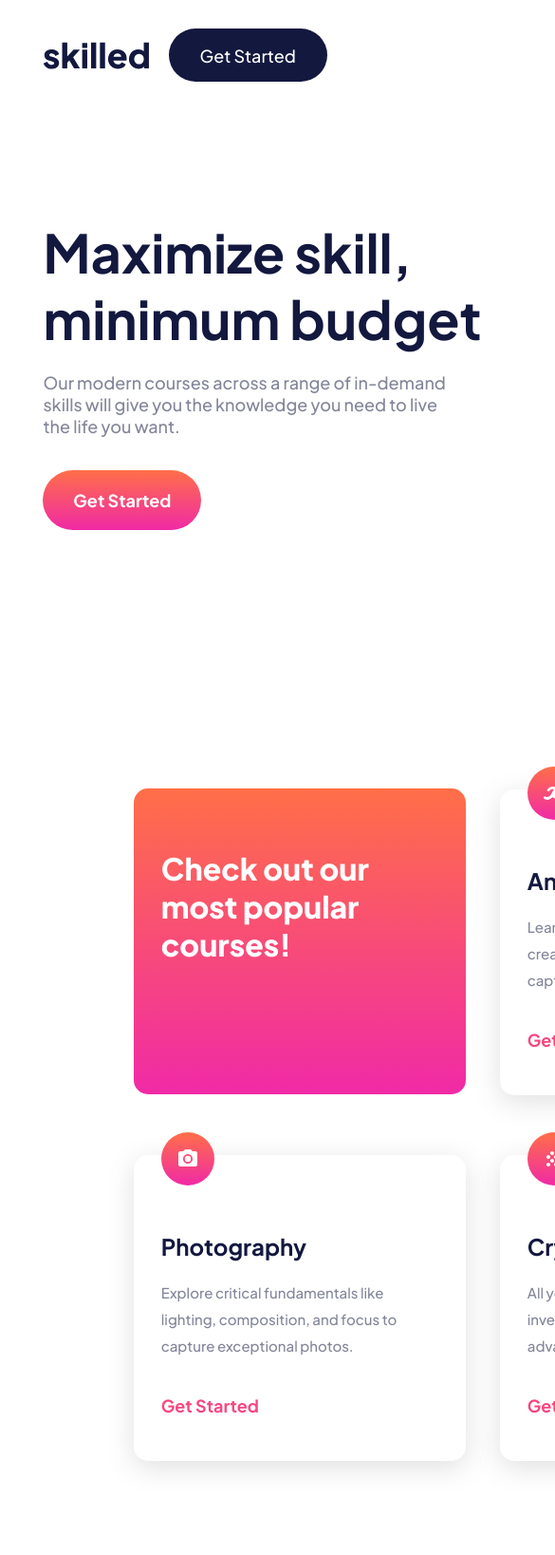
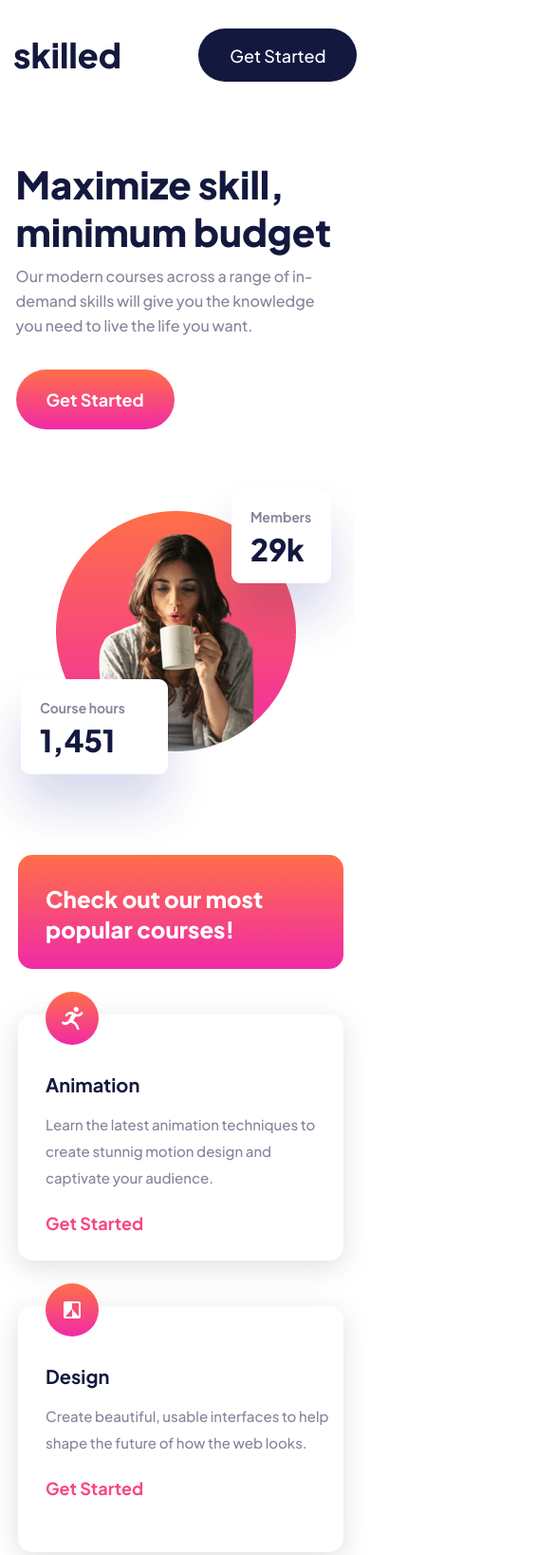
Before and after one commit to amt-francisca-amponsah/Amalitech-Phase-1-Project-1, a plain HTML site: page indexx.html in a window 390 px wide. Shown: the top 1637 px of the page at 95% size, 585 px wide, since content can reach past the window. Drawn offline with Linux system fonts and the light colour scheme.

Commit message:
Entire Project Completed

```diff
--- a/indexx.html
+++ b/indexx.html
@@ -29,8 +29,8 @@
             <div class="sec_con">
                 <div class="sec_content">
                         <h1>Maximize skill, minimum budget</h1>
-                        <p> Our modern courses across a range of in-demand <br> skills will give you the
-                            knowledge you need to live <br> the life you want.
+                        <p> Our modern courses across a range of in-demand  skills will give you the
+                            knowledge you need to live  the life you want.
                         </p>
                         <button class="button">Get Started</button>
                 </div>
@@ -39,6 +39,7 @@
         <div class="img_hero">
             <img src="/skilled-elearning-landing-page/starter-code/assets/image-hero-desktop.png" class="desktop" alt="">
             <img src="/skilled-elearning-landing-page/starter-code/assets/image-hero-tablet.png" class="tablet" alt="">
+            <img src="/skilled-elearning-landing-page/starter-code/assets/image-hero-mobile.png" class="mobile" alt="">
         </div>
         <!-- <div class="courses_page"> -->
             <!-- <div class="courses"> -->
--- a/style.css
+++ b/style.css
@@ -121,6 +121,9 @@ p{
 .tablet{
     display: none;
 }
+.mobile{
+    display: none;
+}
 /* .courses_page{
     position: absolute;
     width: 1438px;
@@ -176,7 +179,7 @@ p{
 }
 .course_head{
     margin-left: 1.8rem;
-    font-size: x-large;
+    font-size: 24px;
     color: #13183F;
     font-family: var(--actual_font);
 
@@ -306,15 +309,10 @@ footer{
 
 /* large screen tablets */
 @media only screen and (min-width: 768px) and (max-width: 1114px){
-    body{
-        overflow-x: hidden;
-        /* width: 689px; */
+body{
+    overflow-x: hidden;
+    /* width: 689px; */
     }
-
-    /* main{
-        margin: 0 40px 0 40px;
-    } */
-
 
 .container_header{
     /* background-color: green; */
@@ -349,13 +347,16 @@ footer{
     /* background-position: 18px -180px; */
     /* background-size: auto 120%; */
     margin-top: -47rem;
-    margin-left: 48rem;
+    margin-left: 45rem;
 }
 .desktop{
     display: none;
 }
 .tablet{
     display: block;
+}
+.mobile{
+    display: none;
 }
 .sec_con{
     /* background-color: blue; */
@@ -438,17 +439,21 @@ p{
 margin-top: auto;
 margin-bottom: auto;
 }
+.course_head{
+    font-size: 20px;
+}
 .course_text{
     margin-top: 16px;
 }
 
 footer{
-    margin-top: 100px;
+    margin-top: 86px;
 }
 
 .final_footer{
     width: 93%;
 }
+
 
 }
 
@@ -503,7 +508,153 @@ footer{
 } */
 
 /* small screens (portrait phones) */
-/* @media only screen and (max-width:576px) */
+@media only screen and (min-width: 300px) and (max-width:576px){
+body{
+    overflow-x: hidden;
+    /* width: 689px; */
+}
+.container_header{
+    /* background-color: green; */
+    width: 97%;
+    height: auto;
+    justify-content: space-between;
+    display: flex;
+}
+.desktop{
+    display: none;
+}
+.tablet{
+    display: none;
+}
+.mobile{
+    display: block;
+}
+.img_hero{
+    /* height: 95vh; */
+    /* top: 2px; */
+    /* background-image: url(/skilled-elearning-landing-page/starter-code/assets/image-hero-desktop.png); */
+    /* background-position: 18px -180px; */
+    /* background-size: auto 120%; */
+    margin-top: auto;
+    margin-left:auto;
+    width: 100%;
+}
+.img_hero img{
+    /* background-color: #13183F; */
+    /* width: 327px; */
+    /* height: 301px; */
+    margin-top: -12rem;
+    /* margin-bottom: auto; */
+    /* margin-right: auto; */
+    margin-left: -2.5rem;
+
+    /* align-self: center; */
+}
+
+.sec_con{
+    /* background-color: blue; */
+    margin-left: -1.8rem;
+    margin-right: auto;
+    margin-top: 50px;
+    height: 300px;
+    width: auto;
+    /* align-self: center; */
+}
+/* .sec_content{
+    background-color: red;
+    margin-top: auto;
+    margin-bottom: auto;
+    margin-left: auto;
+    margin-right: auto;
+
+} */
+h1{
+    font-weight: 800;
+    font-size: 40px;
+    line-height: 50px;
+    width: 343px;
+    height: 101px;
+}
+p{
+    color: #83869A;
+    text-align: left;
+    /* margin-top: -25px; */
+    /* font-weight: 500; */
+    font-size: 16px;
+    line-height: 26px;
+    width: 343px;
+}
+.various_courses{
+    display: grid;
+    grid-template-columns: 1fr ;
+    column-gap: 16px;
+    /* background-color:red; */
+    width: 97%;
+    margin-top: 200px;
+    margin-bottom: auto;
+    margin-left: auto;
+    /* margin-right: auto; */
+
+    /* grid-gap: 7rem -40rem ; */
+    /* margin-top: 50px; */
+
+    /* margin-bottom: 226px; */
+}
+.check_out{
+    width: 343px;
+    height: 120px;
+    font-size: 24px;
+    font-weight: 800;
+    line-height: 32px;
+
+}
+.check_out h3{
+    font-weight: 800;
+    font-size: 24px;
+    margin-top: 30px;
+
+    /* margin-bottom: 1px; */
+}
+.anim{
+    width: 343px;
+    height: 259px;
+
+}
+.anim ,.course_head, .course_text, .course_link{
+    margin-top: auto;
+    margin-bottom: auto;
+}
+.course_head{
+    font-size: 20px;
+}
+.course_text{
+    /* background-color: #F02AA6; */
+    margin-top: 16px;
+    margin-right: 1.8rem;
+    margin-left: 1.8rem;
+    width: 300px;
+
+
+}
+footer{
+        margin-top: 80px;
+}
+
+.final_footer{
+        width: 97%;
+}
+
+}
+/* .img_hero{ */
+        /* height: 95vh; */
+        /* top: 10px; */
+        /* background-image: url(/skilled-elearning-landing-page/starter-code/assets/image-hero-desktop.png); */
+        /* background-position: 18px -180px; */
+        /* background-size: auto 120%; */
+        /* margin-top: -47rem;
+        margin-left: 48rem; */
+
+/* } */
 
 /* small screens (portrait phones)
 @media only screen and (max-width :576px) {
```
